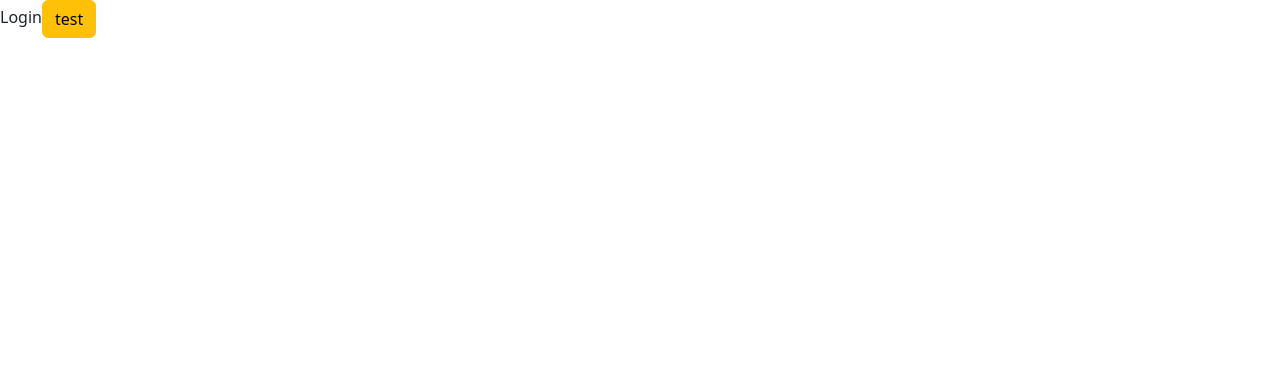
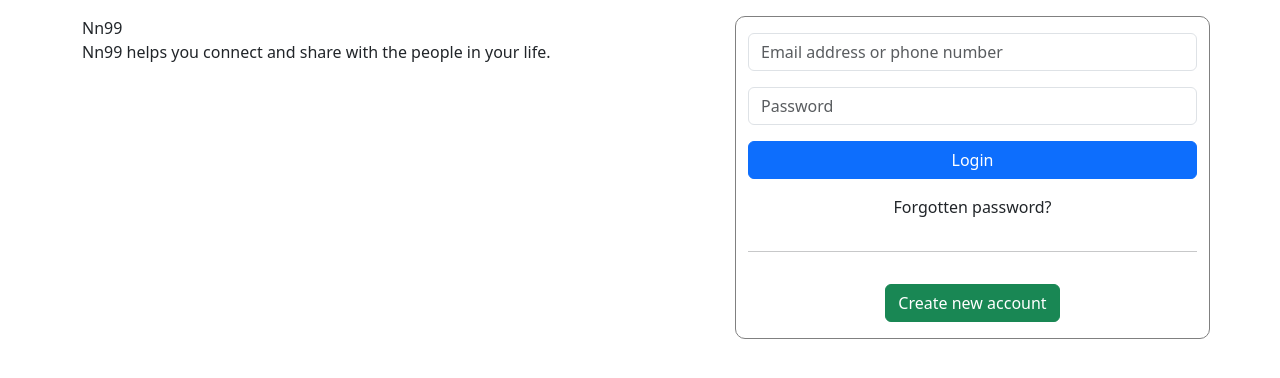
Before and after one commit to nmnhan2641999/JWT_Frontend, a React (Create React App) app: page /login in a window 1280 px wide. Shown: the top 378 px of the page. Built offline with nearby package versions, Linux system fonts and the light colour scheme.

Commit message:
create login

```diff
--- a/src/component/Login/Login.js
+++ b/src/component/Login/Login.js
@@ -1,10 +1,27 @@
-
+import './Login.scss'
 const Login = (props) => {
     return (
-        <div className="login-container">
-            Login
-            <button className="btn btn-warning">test</button>
+        <div className="login-container mt-3">
+            <div className="container ">
+                <div className="row">
+                    <div className="content-left col-7">
+                        <div className='Brand'>Nn99</div>
+                        <div className='detail'>Nn99 helps you connect and share with the people in your life.</div>
+                    </div>
+                    <div className="content-right col-5 d-flex flex-column py-3 gap-3">
+                        <input type='text' className='form-control' placeholder='Email address or phone number'></input>
+                        <input type='text' className='form-control' placeholder='Password'></input>
+                        <button className='btn btn-primary'>Login</button>
+                        <span className='text-center'>Forgotten password?</span>
+                        <hr />
+                        <div className='text-center'>
+                            <button className='btn btn-success'>Create new account</button>
+                        </div>
+                    </div>
+
+                </div>
+            </div>
         </div>
-    );
-};
+    )
+}
 export default Login
--- a/src/component/Login/Login.scss
+++ b/src/component/Login/Login.scss
@@ -0,0 +1,20 @@
+.red {
+    border: 1px solid red;
+}
+
+.green {
+    border: 1px solid green;
+
+}
+
+.yellow {
+    border: 1px solid yellow;
+
+}
+
+.login-container {
+    .content-right {
+        border: 1px solid grey;
+        border-radius: 10px;
+    }
+}
```
